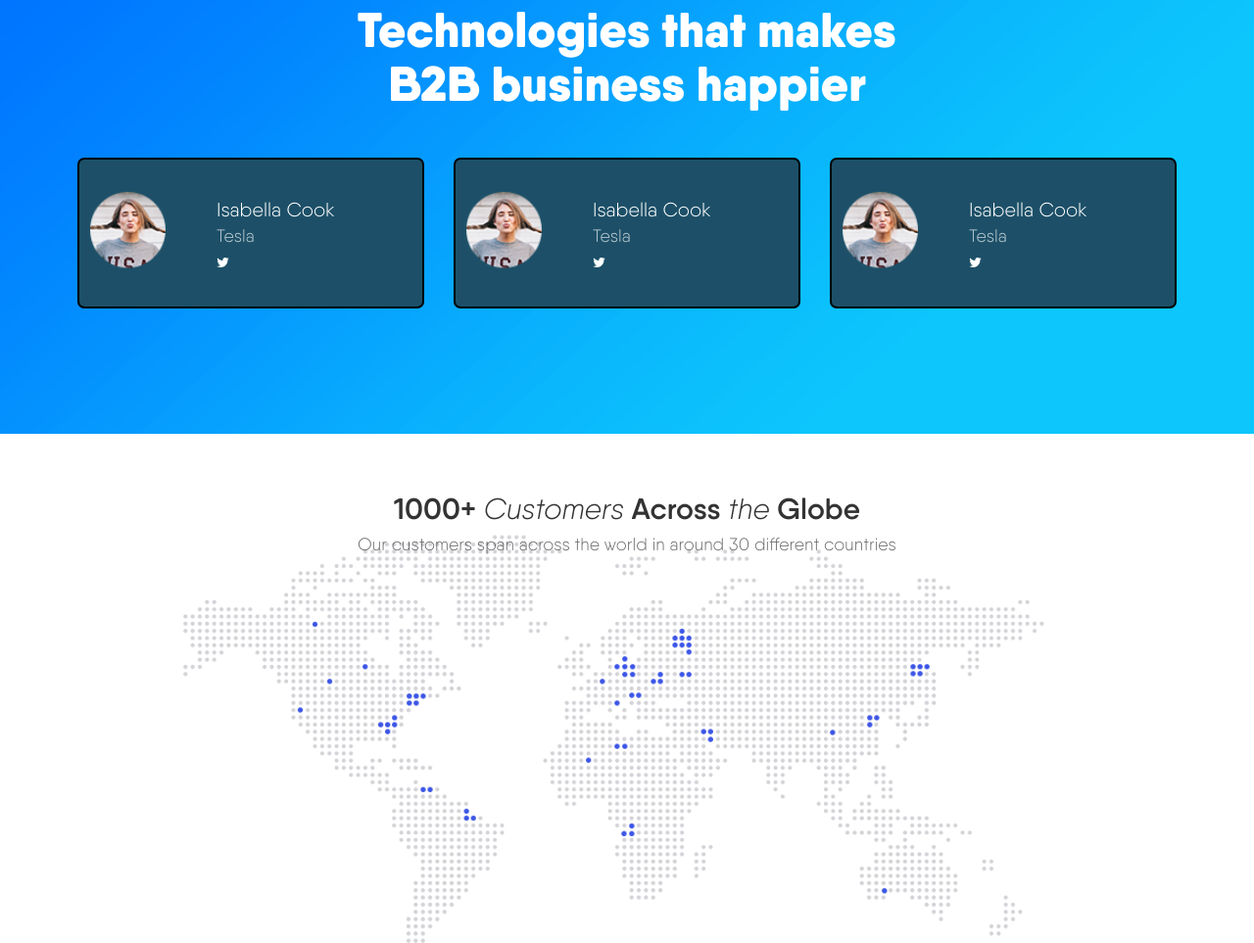
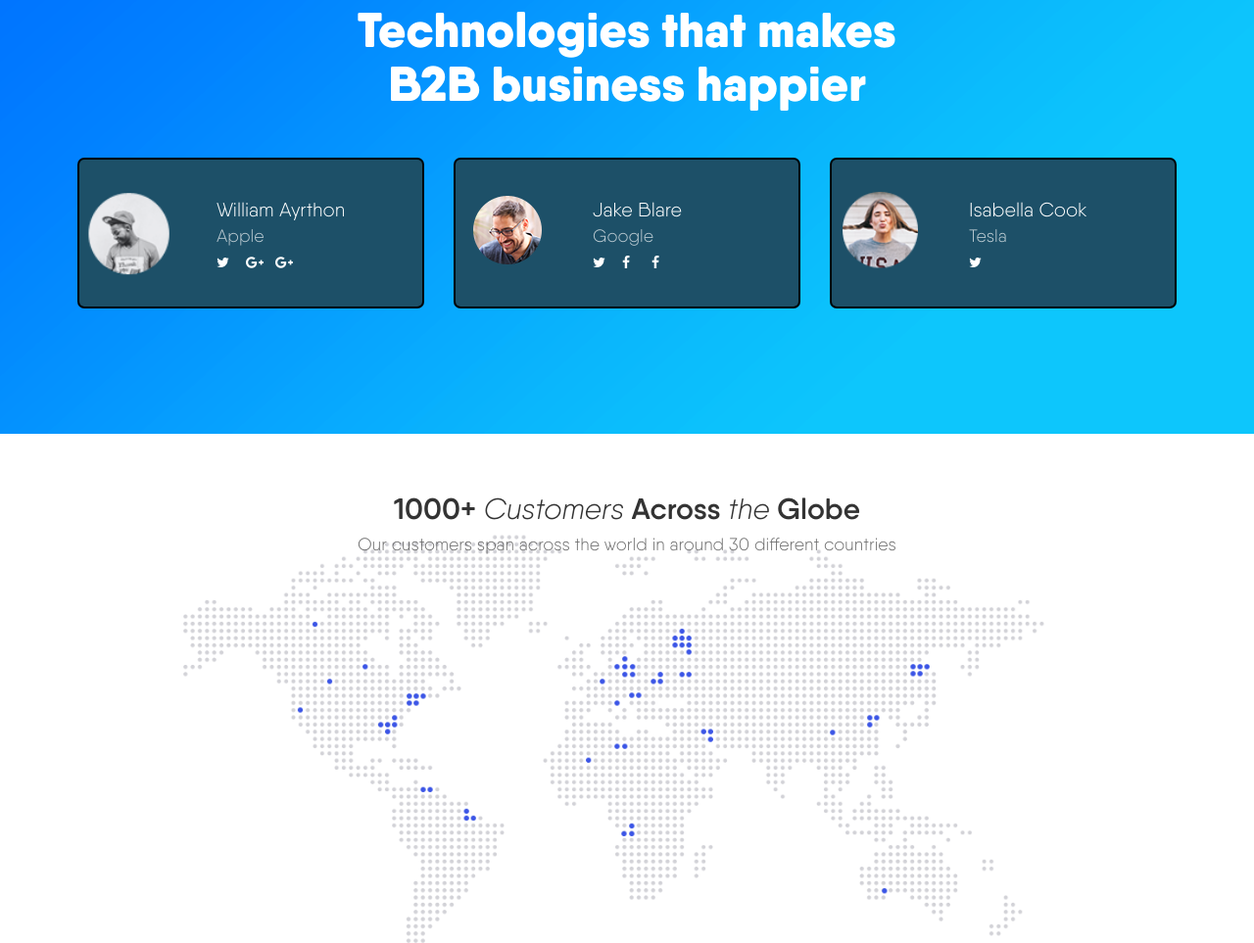
Before and after one commit to rolandocruzv/wework, a plain HTML site: page why-us.html in a window 1280 px wide. Shown: the part 1209-2172 px from the top of the page at 98% size. Drawn offline with nearby package versions, Linux system fonts and the light colour scheme.

Commit message:
Fix social buttons in the Section Technologies

```diff
--- a/why-us.html
+++ b/why-us.html
@@ -159,12 +159,32 @@
 						<div class="why-us-box-container center-element">
 							<div class="options">
 
-								<img src="img/image_customer3.png">
+								<img src="img/image_customer1.png">
 								<div class="options-inner">
 									<ul class="list-unstyled">
-										<li><h3 class="">Isabella Cook</h3></li>
-										<li><h4 class="opacity-70">Tesla</h4></li>
-										<li><i class="fa fa-twitter" aria-hidden="true"></i></li>
+										<li><h3 class="">William Ayrthon</h3></li>
+										<li><h4 class="opacity-70">Apple</h4></li>
+										<li><i class="fa fa-twitter margin-1" aria-hidden="true"></i></li>
+										<li><i class="fa fa-google-plus margin-2" aria-hidden="true"></i></li>
+										<li><i class="fa fa-google-plus margin-3" aria-hidden="true"></i></li>
+									</ul>
+								</div>
+
+							</div>
+						</div>
+					</div>
+					<div class="col-lg-4 col-md-12">
+						<div class="why-us-box-container center-element">
+							<div class="options">
+
+								<img src="img/image_customer2.png">
+								<div class="options-inner">
+									<ul class="list-unstyled">
+										<li><h3 class="">Jake Blare</h3></li>
+										<li><h4 class="opacity-70">Google</h4></li>
+										<li><i class="fa fa-twitter margin-1" aria-hidden="true"></i></li>
+										<li><i class="fa fa-facebook margin-2" aria-hidden="true"></i></li>
+										<li><i class="fa fa-facebook margin-3" aria-hidden="true"></i></li>
 									</ul>
 								</div>
 
@@ -180,23 +200,7 @@
 									<ul class="list-unstyled">
 										<li><h3 class="">Isabella Cook</h3></li>
 										<li><h4 class="opacity-70">Tesla</h4></li>
-										<li><i class="fa fa-twitter" aria-hidden="true"></i></li>
-									</ul>
-								</div>
-
-							</div>
-						</div>
-					</div>
-					<div class="col-lg-4 col-md-12">
-						<div class="why-us-box-container center-element">
-							<div class="options">
-
-								<img src="img/image_customer3.png">
-								<div class="options-inner">
-									<ul class="list-unstyled">
-										<li><h3 class="">Isabella Cook</h3></li>
-										<li><h4 class="opacity-70">Tesla</h4></li>
-										<li><i class="fa fa-twitter" aria-hidden="true"></i></li>
+										<li><i class="fa fa-twitter margin-1" aria-hidden="true"></i></li>
 									</ul>
 								</div>
 
```
